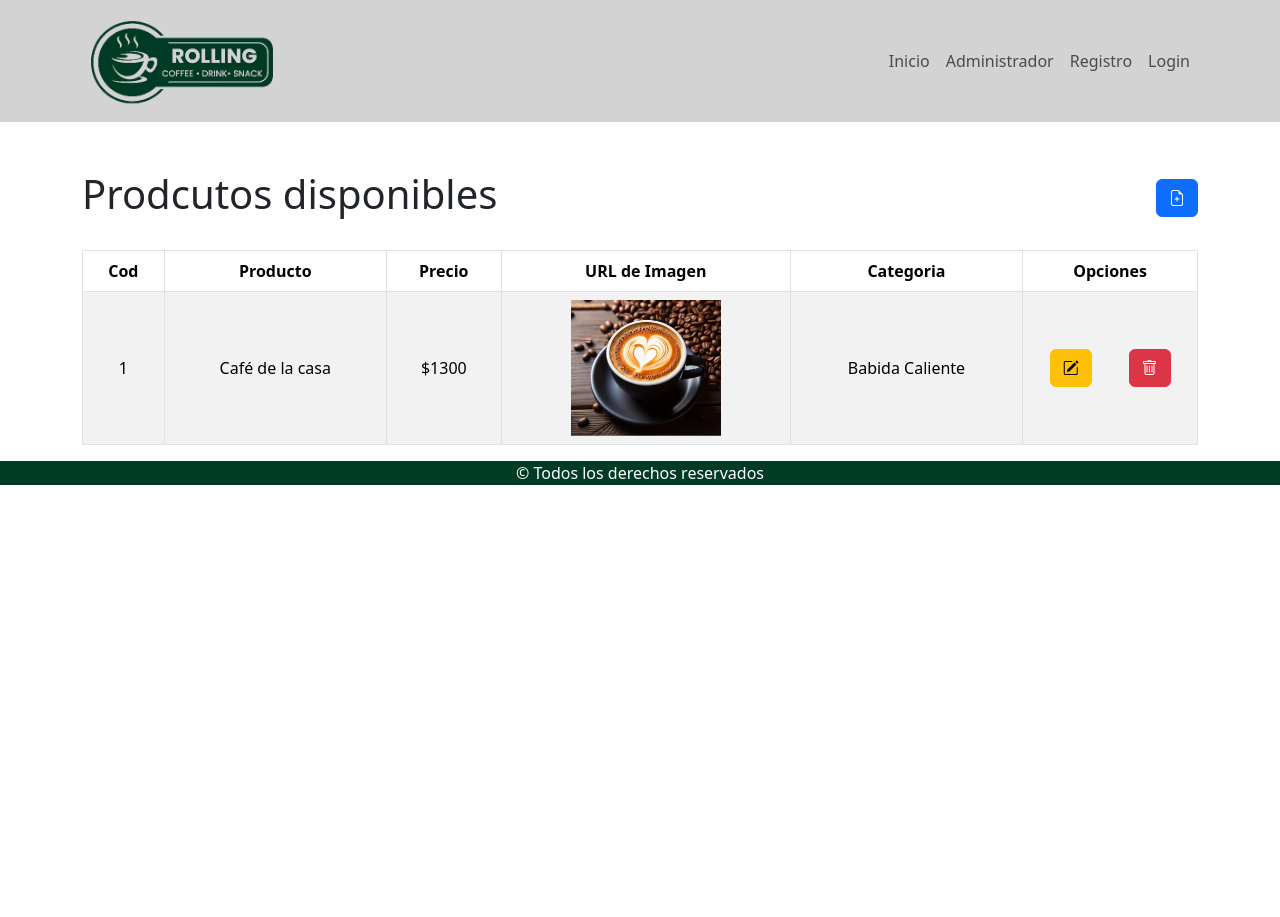
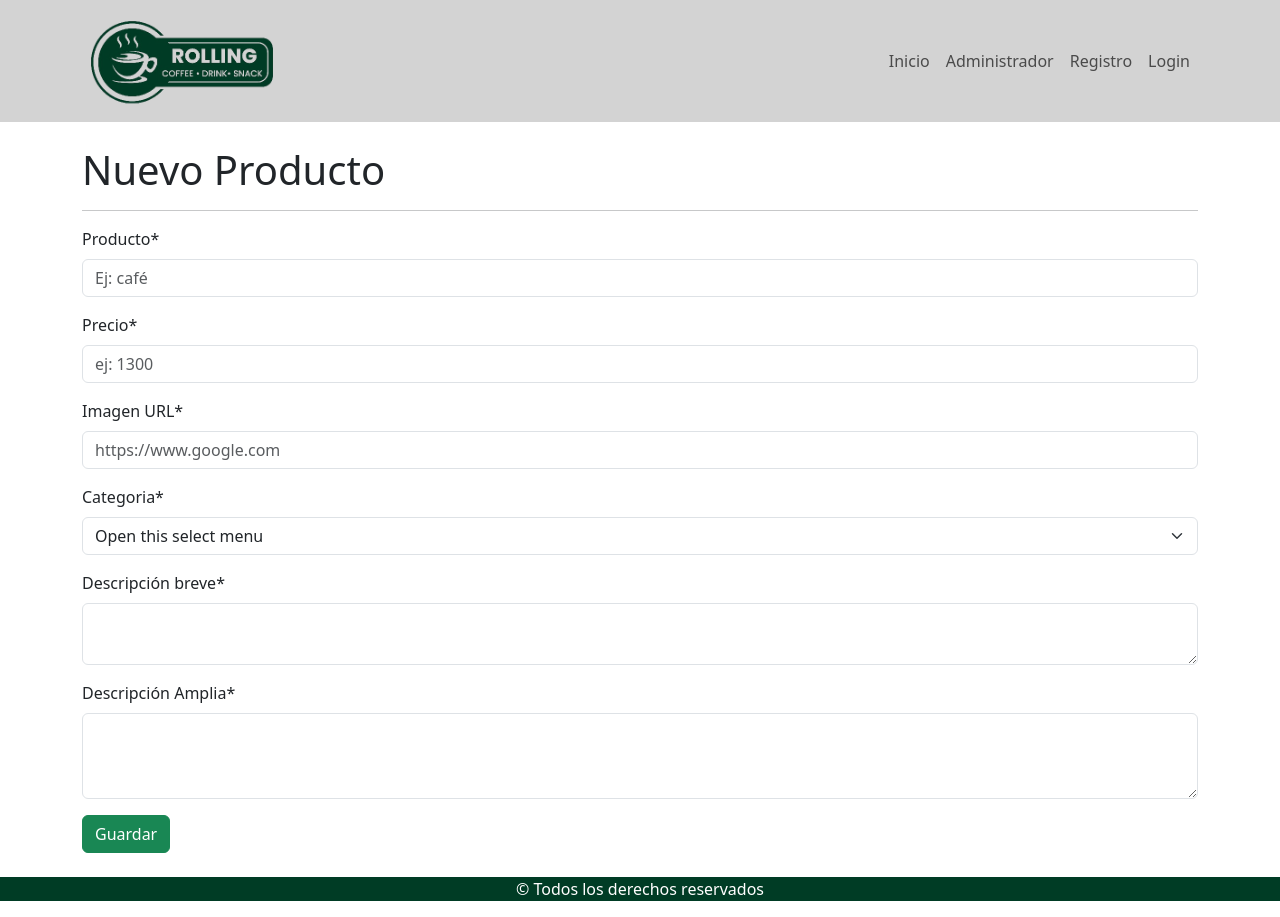
Before and after one commit to AdrianKarma/RollingCoffe, a React (Vite) app: page /formularioProducto in a window 1280 px wide. Before the commit the page ends 800 px from the top, so only its background shows below. Built offline with nearby package versions, Linux system fonts and the light colour scheme.

Commit message:
creado FormularioProducto

```diff
--- a/src/App.jsx
+++ b/src/App.jsx
@@ -9,6 +9,7 @@ import Error404 from './components/pages/Error404';
 import "bootstrap-icons/font/bootstrap-icons.css"
 import { BrowserRouter, Routes, Route } from 'react-router-dom';
 import DetalleProducto from './components/common/DetalleProducto';
+import FormularioProducto from './components/common/FormularioProducto';
 
 function App() {
 
@@ -20,8 +21,8 @@ function App() {
     <Routes >
     <Route exact path='/' element={<Inicio></Inicio>}></Route>
     <Route exact path='administrador' element={<Administrador></Administrador>}></Route>
-    <Route exact path='detellaProducto' element={<DetalleProducto></DetalleProducto>}></Route>
-    <Route exact path='formularioProducto' element={<Administrador></Administrador>}></Route>
+    <Route exact path='detalleProducto' element={<DetalleProducto></DetalleProducto>}></Route>
+    <Route exact path='formularioProducto' element={<FormularioProducto></FormularioProducto>}></Route>
 
     <Route exact path='*' element={<Error404></Error404>}></Route>
 
--- /dev/null
+++ b/src/components/common/FormularioProducto.jsx
@@ -0,0 +1,49 @@
+import { Container, Button } from "react-bootstrap";
+import Form from "react-bootstrap/Form";
+
+const FormularioProducto = () => {
+  return (
+    <>
+      <Container className="my-4">
+        <h1>Nuevo Producto</h1>
+        <hr />
+        <Form>
+          <Form.Group className="mb-3" controlId="exampleForm.ControlInput1">
+            <Form.Label>Producto*</Form.Label>
+            <Form.Control type="text" placeholder="Ej: café" />
+          </Form.Group>
+          <Form.Group className="mb-3" controlId="exampleForm.ControlInput1">
+            <Form.Label>Precio*</Form.Label>
+            <Form.Control type="text" placeholder="ej: 1300" />
+          </Form.Group>
+          <Form.Group className="mb-3" controlId="exampleForm.ControlInput1">
+            <Form.Label>Imagen URL*</Form.Label>
+            <Form.Control type="text" placeholder="https://www.google.com" />
+          </Form.Group>
+          <Form.Group className="mb-3" controlId="exampleForm.ControlInput1">
+            <Form.Label>Categoria*</Form.Label>
+            <Form.Select type="text" aria-label="Elige una Categoria">
+              <option>Open this select menu</option>
+              <option value="1">One</option>
+              <option value="2">Two</option>
+              <option value="3">Three</option>
+
+            </Form.Select>
+
+          </Form.Group>
+          <Form.Group className="mb-3" controlId="exampleForm.ControlTextarea1">
+            <Form.Label>Descripción breve*</Form.Label>
+            <Form.Control as="textarea" rows={2} />
+          </Form.Group>
+          <Form.Group className="mb-3" controlId="exampleForm.ControlTextarea1">
+            <Form.Label>Descripción Amplia*</Form.Label>
+            <Form.Control as="textarea" rows={3} />
+          </Form.Group>
+          <Button variant="success">Guardar</Button>
+        </Form>
+      </Container>
+    </>
+  );
+};
+
+export default FormularioProducto;
```
